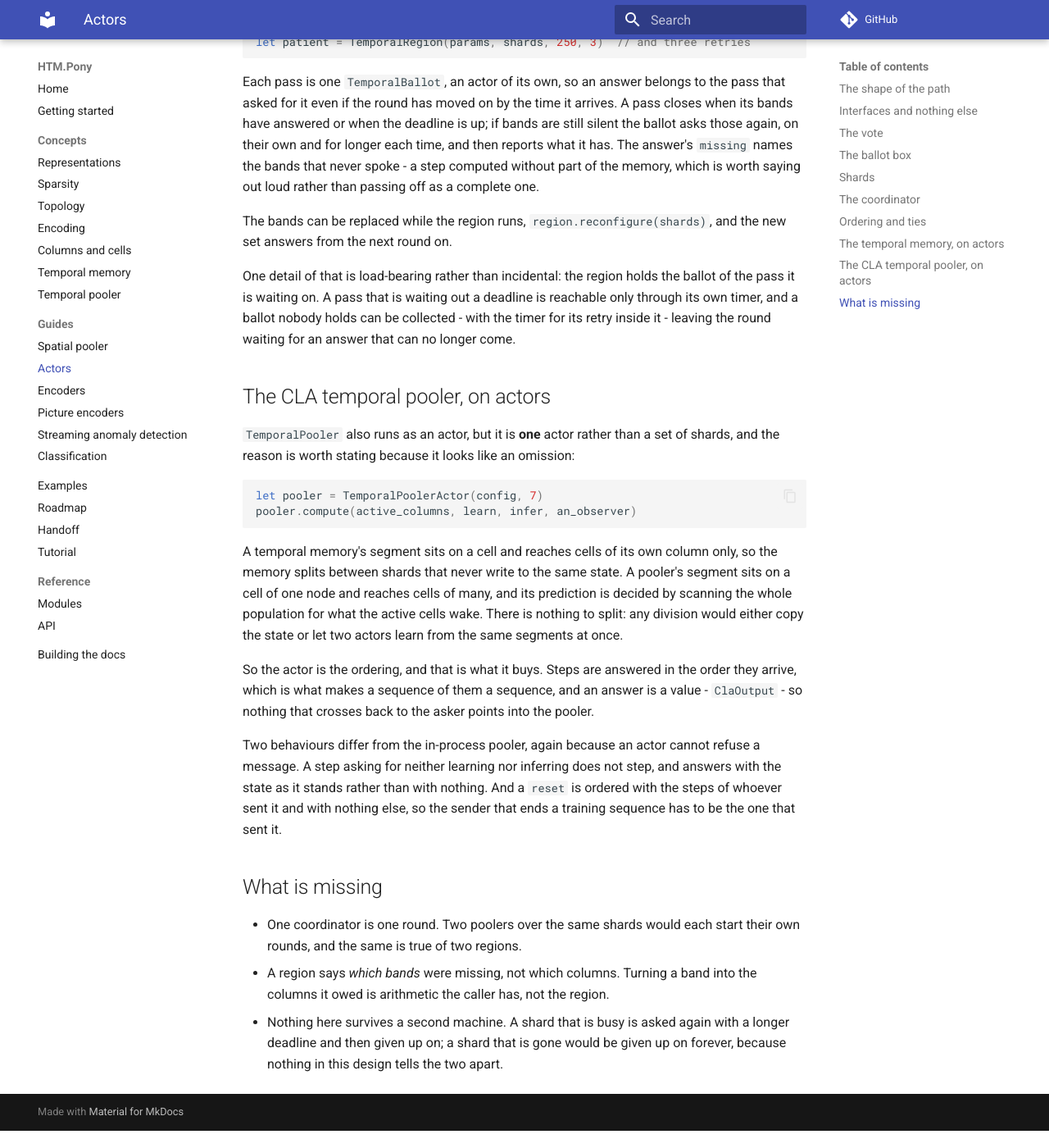
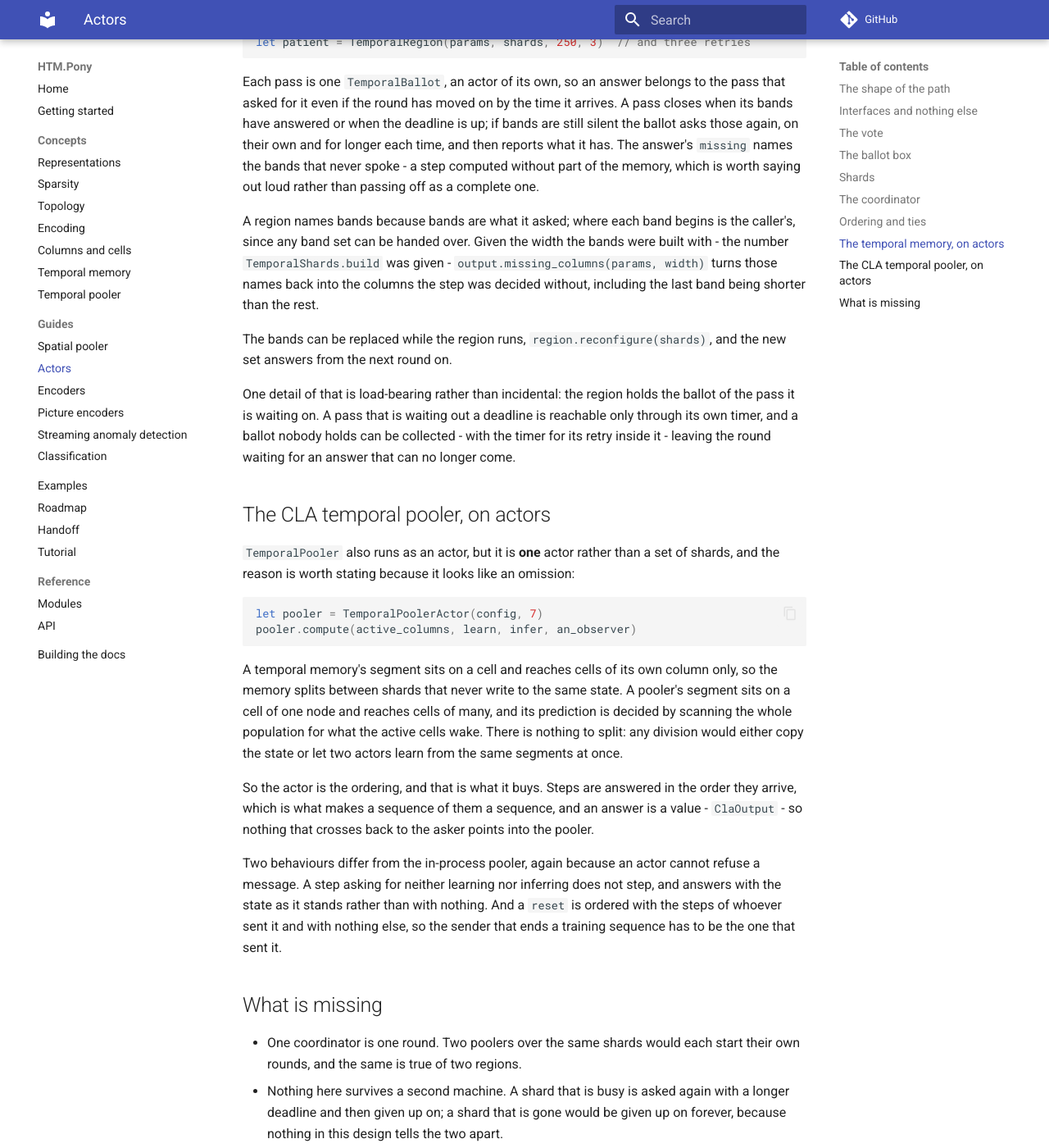
Before and after one commit to d-led/htm.pony, an MkDocs documentation site: the page built from docs/actors.md, in a window 1280 px wide and 1400 px high, scrolled down 6473 px. Shown: the whole window at 82% size. Built offline with MkDocs 1.6.1 and Material for MkDocs 9.7.7, drawn with Linux system fonts in a browser that asks for light colours; comment, search, counter and statistics services are not loaded; before the commit the page ends 7852 px from its top, so only the background shows below that.

Commit message:
Turn the bands a region names back into the columns they carried
A region says which bands stayed silent, because bands are what it asked. Where
each band begins is the caller's - any band set can be handed over, and a swap
mid-run changes it - so the region cannot name columns on its own. That left the
arithmetic, including the last band being shorter than the width, to every caller
that wanted the columns.

missing_columns(params, band_width) does it once, on the value: given the width
the bands were built with, it names the columns the step was decided without. A
width of zero and a band past the population owe nothing, because an answer is
better off short than invented.

The test states the three cases a caller would get wrong by hand: a band of two
in four columns, the clamped last band, and the two that owe nothing.

```diff
--- a/docs/actors.md
+++ b/docs/actors.md
@@ -320,6 +320,13 @@ longer each time, and then reports what it has. The answer's `missing` names the
 bands that never spoke - a step computed without part of the memory, which
 is worth saying out loud rather than passing off as a complete one.
 
+A region names bands because bands are what it asked; where each band begins is
+the caller's, since any band set can be handed over. Given the width the bands
+were built with - the number `TemporalShards.build` was given -
+`output.missing_columns(params, width)` turns those names back into the columns
+the step was decided without, including the last band being shorter than the
+rest.
+
 The bands can be replaced while the region runs, `region.reconfigure(shards)`,
 and the new set answers from the next round on.
 
@@ -362,8 +369,6 @@ that ends a training sequence has to be the one that sent it.
 
 - One coordinator is one round. Two poolers over the same shards would each
   start their own rounds, and the same is true of two regions.
-- A region says *which bands* were missing, not which columns. Turning a band
-  into the columns it owed is arithmetic the caller has, not the region.
 - Nothing here survives a second machine. A shard that is busy is asked again
   with a longer deadline and then given up on; a shard that is gone would be
   given up on forever, because nothing in this design tells the two apart.
```
Also changed, not shown: docs/reference/modules.md (+5 -2 lines), 2 other files.
